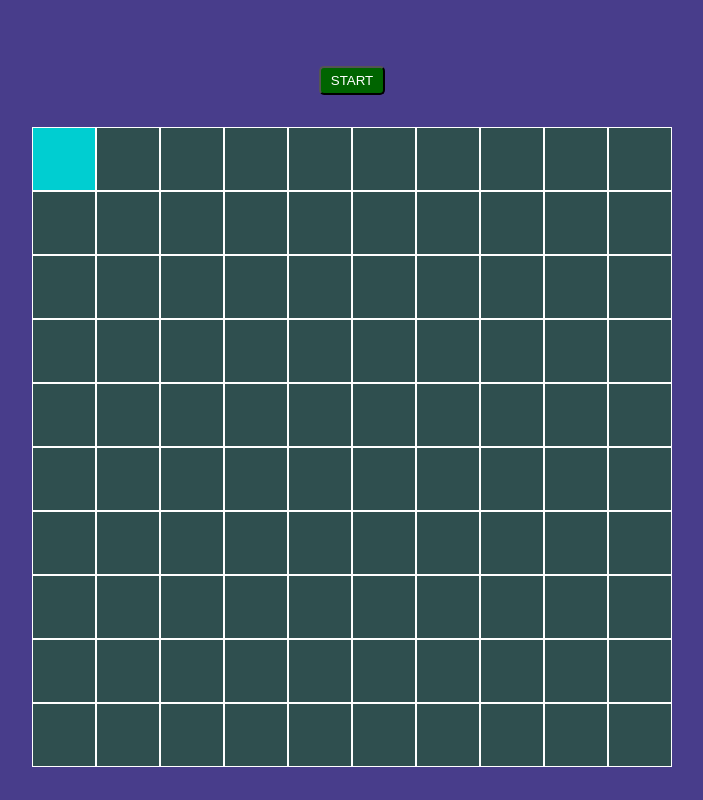
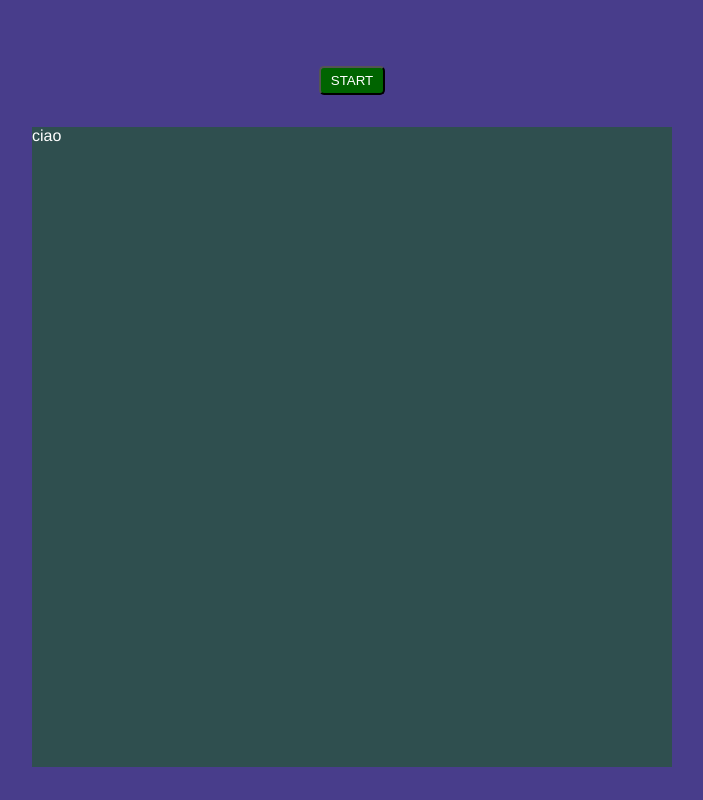
Before and after one commit to andreaconv/js-campominato-grid, a plain HTML site: page index.html in a window 1280 px wide. Shown: the whole page, without its empty margins (288-991 px from the left). Drawn offline with Linux system fonts and the light colour scheme.

Commit message:
verifica JS

```diff
--- a/JS/script.js
+++ b/JS/script.js
@@ -0,0 +1,10 @@
+//BOTTONI
+const btnGenera = document.getElementById("genera");
+
+btnGenera.addEventListener("click", function(){
+  console.log("mi hai cliccato");
+})
+
+//CONTAINER
+const container = document.querySelector(".container");
+container.innerHTML = `ciao`
--- a/index.html
+++ b/index.html
@@ -10,109 +10,9 @@
 <body>
 
   <main>
-    <button>START</button>
+    <button id="genera">START</button>
 
     <div class="container">
-      <div class="box active"></div>
-      <div class="box"></div>
-      <div class="box"></div>
-      <div class="box"></div>
-      <div class="box"></div>
-      <div class="box"></div>
-      <div class="box"></div>
-      <div class="box"></div>
-      <div class="box"></div>
-      <div class="box"></div>
-      <div class="box"></div>
-      <div class="box"></div>
-      <div class="box"></div>
-      <div class="box"></div>
-      <div class="box"></div>
-      <div class="box"></div>
-      <div class="box"></div>
-      <div class="box"></div>
-      <div class="box"></div>
-      <div class="box"></div>
-      <div class="box"></div>
-      <div class="box"></div>
-      <div class="box"></div>
-      <div class="box"></div>
-      <div class="box"></div>
-      <div class="box"></div>
-      <div class="box"></div>
-      <div class="box"></div>
-      <div class="box"></div>
-      <div class="box"></div>
-      <div class="box"></div>
-      <div class="box"></div>
-      <div class="box"></div>
-      <div class="box"></div>
-      <div class="box"></div>
-      <div class="box"></div>
-      <div class="box"></div>
-      <div class="box"></div>
-      <div class="box"></div>
-      <div class="box"></div>
-      <div class="box"></div>
-      <div class="box"></div>
-      <div class="box"></div>
-      <div class="box"></div>
-      <div class="box"></div>
-      <div class="box"></div>
-      <div class="box"></div>
-      <div class="box"></div>
-      <div class="box"></div>
-      <div class="box"></div>
-      <div class="box"></div>
-      <div class="box"></div>
-      <div class="box"></div>
-      <div class="box"></div>
-      <div class="box"></div>
-      <div class="box"></div>
-      <div class="box"></div>
-      <div class="box"></div>
-      <div class="box"></div>
-      <div class="box"></div>
-      <div class="box"></div>
-      <div class="box"></div>
-      <div class="box"></div>
-      <div class="box"></div>
-      <div class="box"></div>
-      <div class="box"></div>
-      <div class="box"></div>
-      <div class="box"></div>
-      <div class="box"></div>
-      <div class="box"></div>
-      <div class="box"></div>
-      <div class="box"></div>
-      <div class="box"></div>
-      <div class="box"></div>
-      <div class="box"></div>
-      <div class="box"></div>
-      <div class="box"></div>
-      <div class="box"></div>
-      <div class="box"></div>
-      <div class="box"></div>
-      <div class="box"></div>
-      <div class="box"></div>
-      <div class="box"></div>
-      <div class="box"></div>
-      <div class="box"></div>
-      <div class="box"></div>
-      <div class="box"></div>
-      <div class="box"></div>
-      <div class="box"></div>
-      <div class="box"></div>
-      <div class="box"></div>
-      <div class="box"></div>
-      <div class="box"></div>
-      <div class="box"></div>
-      <div class="box"></div>
-      <div class="box"></div>
-      <div class="box"></div>
-      <div class="box"></div>
-      <div class="box"></div>
-      <div class="box"></div>
     </div>
   </main>
 
```
